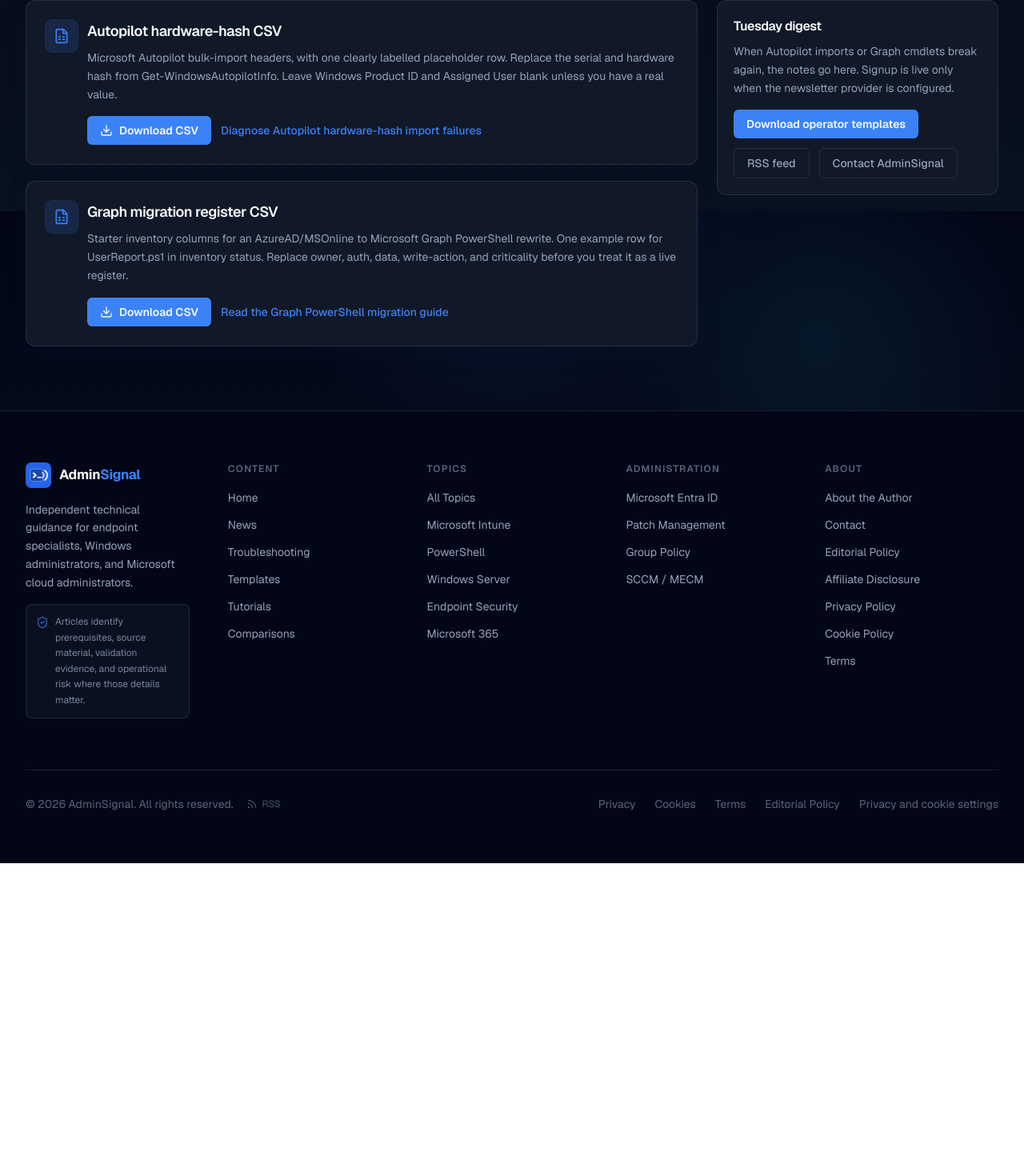
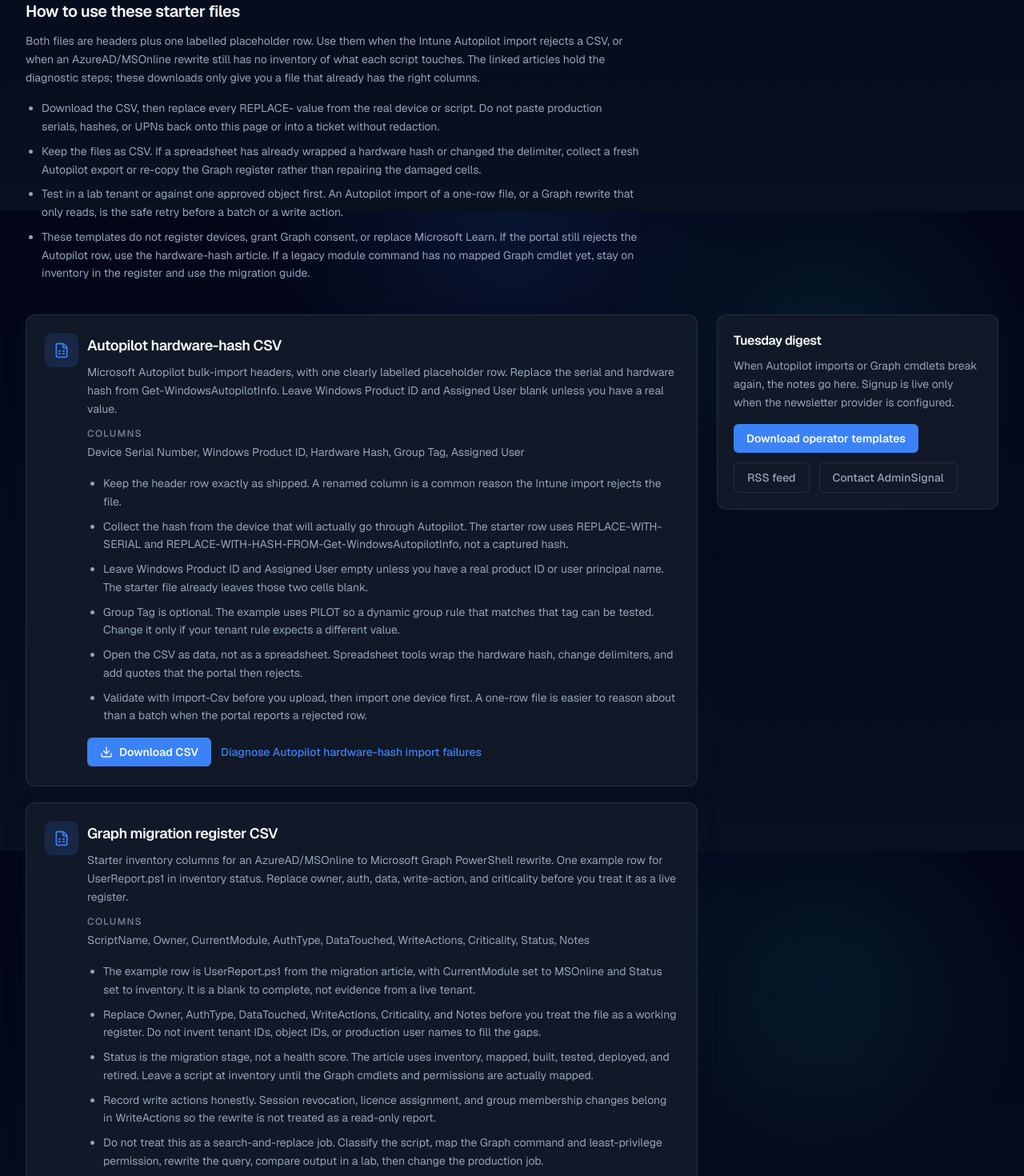
Before and after one commit to Jackoma0209/adminsignal, a Next.js app: page /templates in a window 1280 px wide. Shown: the part 536-2006 px from the top of the page at 80% size. Before the commit the page ends 1615 px from the top, so only its background shows below. Built offline with nearby package versions, Linux system fonts and the light colour scheme; no server answers.

Commit message:
Noindex templates and thicken operator CSV guidance

```diff
--- a/src/app/templates/page.tsx
+++ b/src/app/templates/page.tsx
@@ -4,17 +4,20 @@
 import Container from '@/components/layout/Container'
 import ArticleNewsletter from '@/components/article/ArticleNewsletter'
 import { buildCategoryMetadata } from '@/lib/metadata'
+import { withNoindex } from '@/lib/noindex'
 import { primaryAuthor } from '@/data/authors'
 
 const pageTitle = 'Operator templates'
 const pageDescription =
   'Free starter CSVs for Autopilot hardware-hash import and Graph PowerShell migration registers. Replace placeholder values, redact identifying data, and test in a lab. These are not production automation.'
 
-export const metadata: Metadata = buildCategoryMetadata({
-  title: pageTitle,
-  description: pageDescription,
-  path: '/templates',
-})
+export const metadata: Metadata = withNoindex(
+  buildCategoryMetadata({
+    title: pageTitle,
+    description: pageDescription,
+    path: '/templates',
+  }),
+)
 
 const templates = [
   {
@@ -25,6 +28,21 @@
     filename: 'autopilot-hardware-hash.csv',
     relatedHref: '/troubleshooting/autopilot-device-not-importing-hardware-hash',
     relatedLabel: 'Diagnose Autopilot hardware-hash import failures',
+    columns: [
+      'Device Serial Number',
+      'Windows Product ID',
+      'Hardware Hash',
+      'Group Tag',
+      'Assigned User',
+    ],
+    usage: [
+      'Keep the header row exactly as shipped. A renamed column is a common reason the Intune import rejects the file.',
+      'Collect the hash from the device that will actually go through Autopilot. The starter row uses REPLACE-WITH-SERIAL and REPLACE-WITH-HASH-FROM-Get-WindowsAutopilotInfo, not a captured hash.',
+      'Leave Windows Product ID and Assigned User empty unless you have a real product ID or user principal name. The starter file already leaves those two cells blank.',
+      'Group Tag is optional. The example uses PILOT so a dynamic group rule that matches that tag can be tested. Change it only if your tenant rule expects a different value.',
+      'Open the CSV as data, not as a spreadsheet. Spreadsheet tools wrap the hardware hash, change delimiters, and add quotes that the portal then rejects.',
+      'Validate with Import-Csv before you upload, then import one device first. A one-row file is easier to reason about than a batch when the portal reports a rejected row.',
+    ],
   },
   {
     title: 'Graph migration register CSV',
@@ -34,6 +52,24 @@
     filename: 'graph-migration-register.csv',
     relatedHref: '/tutorials/azuread-msonline-to-microsoft-graph-powershell-migration',
     relatedLabel: 'Read the Graph PowerShell migration guide',
+    columns: [
+      'ScriptName',
+      'Owner',
+      'CurrentModule',
+      'AuthType',
+      'DataTouched',
+      'WriteActions',
+      'Criticality',
+      'Status',
+      'Notes',
+    ],
+    usage: [
+      'The example row is UserReport.ps1 from the migration article, with CurrentModule set to MSOnline and Status set to inventory. It is a blank to complete, not evidence from a live tenant.',
+      'Replace Owner, AuthType, DataTouched, WriteActions, Criticality, and Notes before you treat the file as a working register. Do not invent tenant IDs, object IDs, or production user names to fill the gaps.',
+      'Status is the migration stage, not a health score. The article uses inventory, mapped, built, tested, deployed, and retired. Leave a script at inventory until the Graph cmdlets and permissions are actually mapped.',
+      'Record write actions honestly. Session revocation, licence assignment, and group membership changes belong in WriteActions so the rewrite is not treated as a read-only report.',
+      'Do not treat this as a search-and-replace job. Classify the script, map the Graph command and least-privilege permission, rewrite the query, compare output in a lab, then change the production job.',
+    ],
   },
 ]
 
@@ -76,6 +112,41 @@
           </div>
         </div>
 
+        <section className="mt-10 max-w-3xl">
+          <h2 className="text-xl font-semibold tracking-tight text-foreground">
+            How to use these starter files
+          </h2>
+          <p className="mt-3 text-sm leading-relaxed text-muted">
+            Both files are headers plus one labelled placeholder row. Use them when the Intune
+            Autopilot import rejects a CSV, or when an AzureAD/MSOnline rewrite still has no
+            inventory of what each script touches. The linked articles hold the diagnostic steps;
+            these downloads only give you a file that already has the right columns.
+          </p>
+          <ul className="mt-4 list-disc space-y-2 pl-5 text-sm leading-relaxed text-muted">
+            <li>
+              Download the CSV, then replace every REPLACE- value from the real device or script.
+              Do not paste production serials, hashes, or UPNs back onto this page or into a ticket
+              without redaction.
+            </li>
+            <li>
+              Keep the files as CSV. If a spreadsheet has already wrapped a hardware hash or changed
+              the delimiter, collect a fresh Autopilot export or re-copy the Graph register rather
+              than repairing the damaged cells.
+            </li>
+            <li>
+              Test in a lab tenant or against one approved object first. An Autopilot import of a
+              one-row file, or a Graph rewrite that only reads, is the safe retry before a batch or
+              a write action.
+            </li>
+            <li>
+              These templates do not register devices, grant Graph consent, or replace Microsoft
+              Learn. If the portal still rejects the Autopilot row, use the hardware-hash article.
+              If a legacy module command has no mapped Graph cmdlet yet, stay on inventory in the
+              register and use the migration guide.
+            </li>
+          </ul>
+        </section>
+
         <div className="mt-10 grid gap-6 lg:grid-cols-[minmax(0,1fr)_minmax(16rem,22rem)] lg:items-start">
           <div className="grid gap-5">
             {templates.map((item) => (
@@ -92,6 +163,15 @@
                       {item.title}
                     </h2>
                     <p className="mt-2 text-sm leading-relaxed text-muted">{item.description}</p>
+                    <p className="mt-3 text-xs font-semibold uppercase tracking-widest text-muted/70">
+                      Columns
+                    </p>
+                    <p className="mt-1 text-sm leading-relaxed text-muted">{item.columns.join(', ')}</p>
+                    <ul className="mt-4 list-disc space-y-2 pl-5 text-sm leading-relaxed text-muted">
+                      {item.usage.map((note) => (
+                        <li key={note}>{note}</li>
+                      ))}
+                    </ul>
                     <div className="mt-4 flex flex-wrap items-center gap-3">
                       <a
                         href={item.href}
--- a/src/components/PrivacySettingsButton.tsx
+++ b/src/components/PrivacySettingsButton.tsx
@@ -1,6 +1,4 @@
 'use client'
-
-import { fundingChoicesEnabled } from '@/lib/consent'
 
 declare global {
   interface Window {
@@ -54,5 +52,3 @@
     </button>
   )
 }
-
-export { fundingChoicesEnabled, COOKIES_FALLBACK }
```
